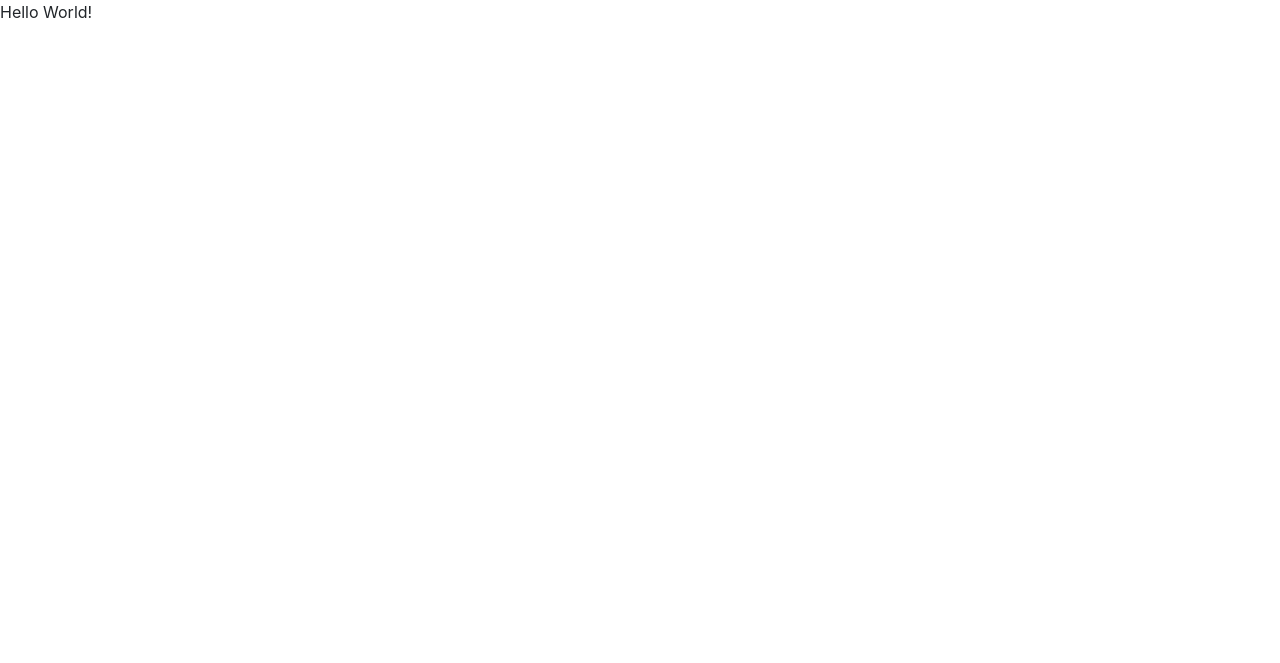
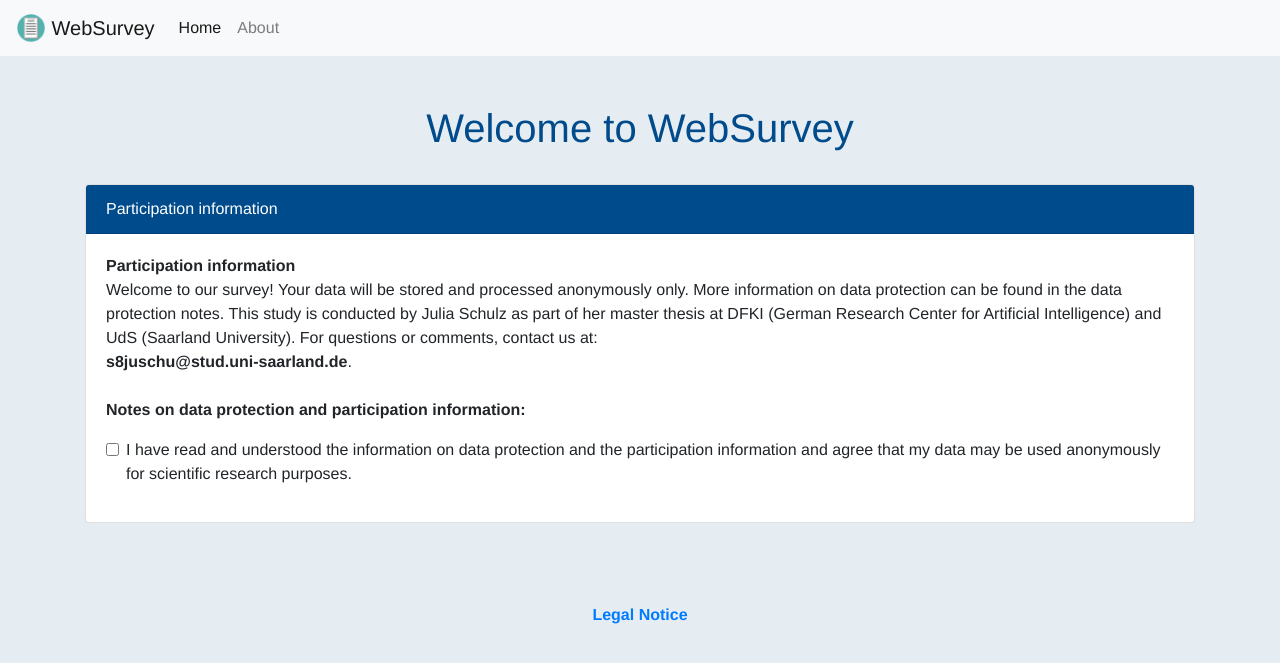
Before and after one commit to s8juschu/MAWebapp, a Django app: page /website/ in a window 1280 px wide. Before the commit the part shown is almost empty. Shown: the top 663 px of the page. Run offline with Django 3.2, Linux system fonts and the light colour scheme; some libraries are stand-ins or nearby versions.

Commit message:
Start index style

```diff
--- a/Webstudy/static/css/style.css
+++ b/Webstudy/static/css/style.css
@@ -0,0 +1,31 @@
+html, body {
+  margin: 0;
+  padding: 0;
+}
+
+body{
+    font-family: "Helvetica Neue", Helvetica, Arial, sans-serif;
+    font-size: 16px;
+}
+
+.page-background {
+    background-color: #E6EDF2;
+}
+
+.card-header {
+    background: #004B8B;
+}
+
+.btn-accept-terms {
+    color: white !important;
+    background-color: #004B8B;
+}
+
+.index-header {
+    color: #004B8B;
+}
+
+footer {
+    margin-top: 5%;
+    color: black;
+}
--- /dev/null
+++ b/Webstudy/static/js/script.js
@@ -0,0 +1,14 @@
+document.getElementById('checkbox').onclick = function () {
+    console.log("here");
+    toggleSub(this, 'accept');
+};
+
+function toggleSub(box, id) {
+    var el = document.getElementById(id);
+
+    if (box.checked) {
+        el.style.display = 'block';
+    } else {
+        el.style.display = 'none';
+    }
+}
--- a/Webstudy/templates/index.html
+++ b/Webstudy/templates/index.html
@@ -7,10 +7,11 @@
     <meta content="width=device-width, initial-scale=1, shrink-to-fit=no" name="viewport">
     <meta content="" name="description">
     <meta content="" name="author">
+    <title>WebSurvey</title>
 
     {% load static %}
-  <title>WebStudy</title>
 
+    <link rel="icon" type="image/x-icon" href="{% static 'img/clipboard_survey_icon.ico' %}"/>
     <!-- Bootstrap core CSS -->
     <link href="{% static 'vendor/bootstrap/css/bootstrap.min.css' %}" rel="stylesheet">
     <link href="{% static 'css/style.css' %}" rel="stylesheet">
@@ -19,19 +20,95 @@
     <link href="{% static 'vendor/fontawesome-free/css/all.min.css' %}" rel="stylesheet" type="text/css">
 </head>
 
-<body>
+<body class="page-background">
+<!-- Navigation -->
+<nav class="navbar navbar-expand-lg navbar-light bg-light static-top">
+    <a class="navbar-brand" href="#">
+        <img src="{% static 'img/clipboard_survey_icon_huge.png' %}" width="30" height="30" class="d-inline-block align-top"
+             alt="">
+        WebSurvey
+    </a>
+    <button class="navbar-toggler" type="button" data-toggle="collapse" data-target="#navbarSupportedContent"
+            aria-controls="navbarSupportedContent" aria-expanded="false" aria-label="Toggle navigation">
+        <span class="navbar-toggler-icon"></span>
+    </button>
 
-  <!-- Navigation -->
+    <div class="collapse navbar-collapse" id="navbarSupportedContent">
+        <ul class="navbar-nav mr-auto">
+            <li class="nav-item active">
+                <a class="nav-link" href="#">Home <span class="sr-only">(current)</span></a>
+            </li>
+             <li class="nav-item">
+                <a class="nav-link" href="#">About</a>
+            </li>
+        </ul>
+    </div>
+</nav>
 
 <!-- Page Content -->
+<div class="container">
+    <div class="row">
+        <div class="col-lg-12 text-center">
+            <h1 class="mt-5 index-header">Welcome to WebSurvey</h1>
+        </div>
+    </div>
+</div>
+<br>
 
-  <p>Hello World!</p>
+<div class="container">
+    <div class="card">
+        <div class="card-header text-white">
+            Participation information
+        </div>
+        <div class="card-body">
+            <p class="card-text">
+                <b>Participation information</b><br>
+                Welcome to our survey!
 
+                Your data will be stored and processed anonymously only. More information on data protection can be
+                found in the data protection notes. This study is conducted by Julia Schulz as part of her master thesis
+                at DFKI (German Research Center for Artificial Intelligence) and UdS (Saarland University). For
+                questions or comments, contact us at:<br>
+                <b>s8juschu@stud.uni-saarland.de</b>.<br><br>
+
+                <b>Notes on data protection and participation information:</b><br>
+                <div class="form-check">
+                    <input type="checkbox" class="form-check-input" id="checkbox" autocomplete="off"> I have read and understood the information on data protection and the participation information and agree
+                that my data may be used anonymously for scientific research purposes. <br>
+                </div>
+
+            </p>
+        </div>
+        <div class="modal-footer" id="accept" style="display: none;">
+            <a class="btn btn-accept-terms" style="">Continue</a>
+        </div>
+    </div>
+</div>
+
+{##}
+{#{% if messages %}#}
+{#{% for message in messages %}#}
+{#<script>alert("{{ message }}");</script>#}
+{#{% endfor %}#}
+{##}
+{#{% endif %}#}
+
+<!-- Footer -->
+<footer class="page-footer font-small blue">
+
+    <!-- Copyright -->
+    <div class="footer-copyright text-center py-3">
+        <a href="legalnotice"> <b>Legal Notice</b> </a>
+    </div>
+    <!-- Copyright -->
+
+</footer>
+
+<script src="{% static 'js/script.js' %}"></script>
 
 <!-- Bootstrap core JavaScript -->
-  <script src="{% static '/vendor/jquery/jquery.slim.min.js' %}"></script>
+<script src="{% static 'vendor/jquery/jquery.slim.min.js' %}"></script>
 <script src="{% static 'vendor/bootstrap/js/bootstrap.bundle.min.js' %}"></script>
-
 </body>
 
 </html>
```
Also changed, not shown: Webstudy/static/img/clipboard_survey_icon.ico (added), Webstudy/static/img/clipboard_survey_icon_huge.png (added), Webstudy/static/img/list_paper_icon.ico (added), Webstudy/static/img/rating_survey_icon.ico (added). Lines whose indentation alone changed are shown as unchanged.
